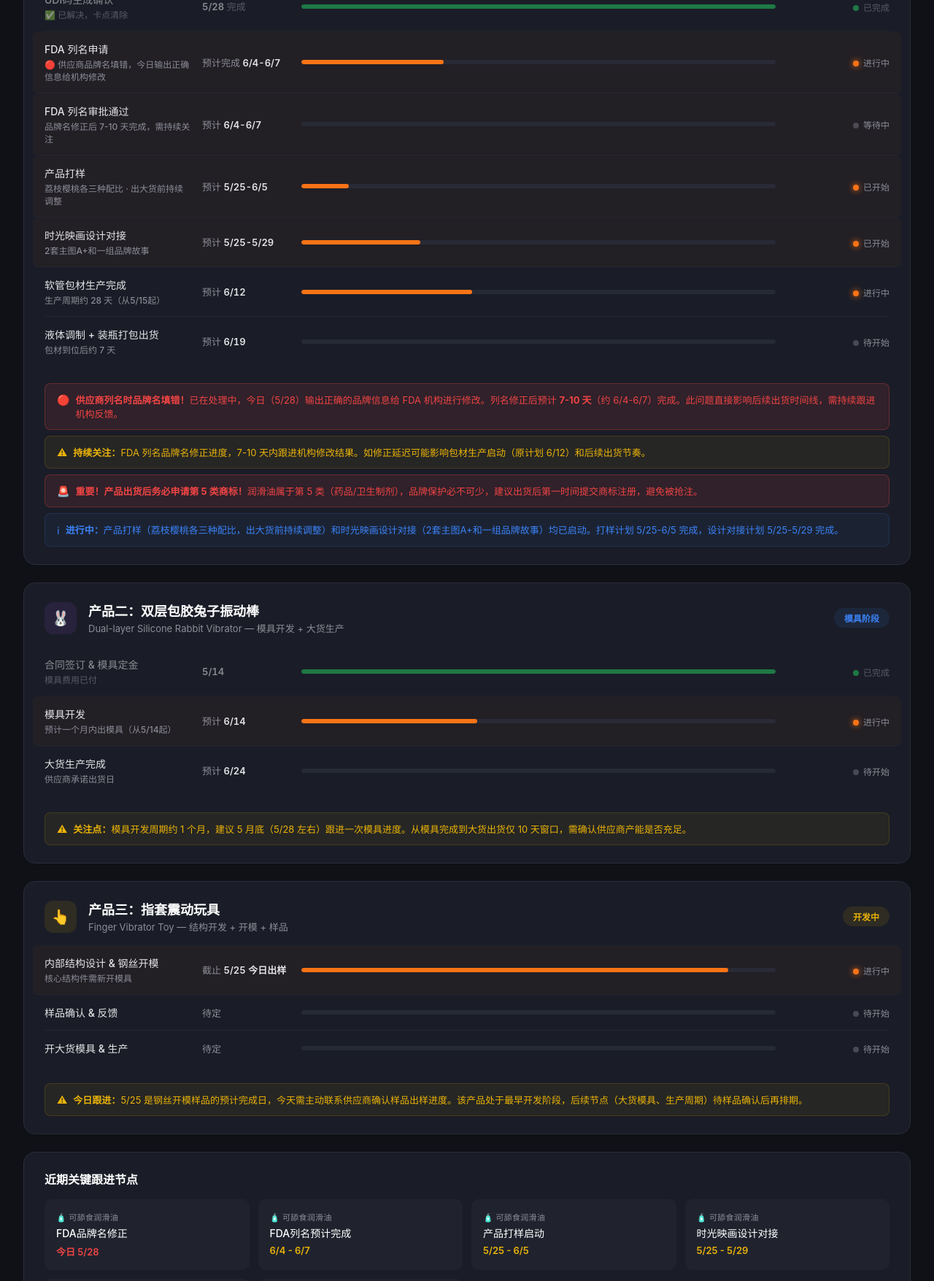
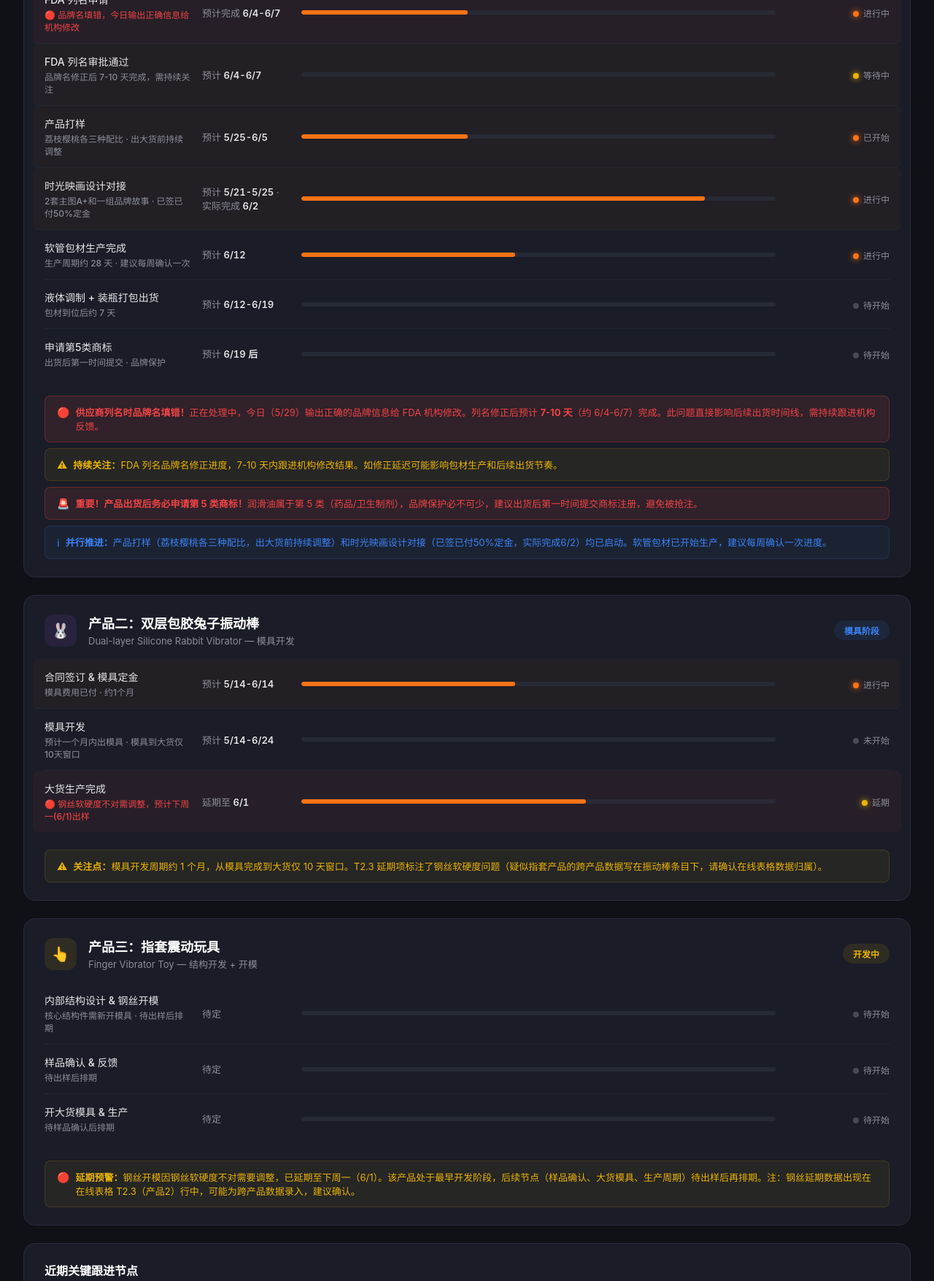
Before and after one commit to Jasonnnchen/product-progress, a plain HTML site: page product-progress.html in a window 1280 px wide. Shown: the part 500-2255 px from the top of the page at 73% size. Drawn offline with Linux system fonts and the light colour scheme.

Commit message:
自动同步: 在线表格全面重构 - 产品概览/详细进度列架构变更、多项任务状态更新

```diff
--- a/product-progress.html
+++ b/product-progress.html
@@ -203,7 +203,7 @@
   .key-dates h3 { font-size: 16px; font-weight: 600; color: #fff; margin-bottom: 16px; }
   .key-date-grid {
     display: grid;
-    grid-template-columns: repeat(4, 1fr);
+    grid-template-columns: repeat(3, 1fr);
     gap: 12px;
   }
   .key-date-item {
@@ -231,7 +231,7 @@
 
 <div class="header">
   <h1>如水科技 · 亚马逊产品开发进度表</h1>
-  <div class="date">更新时间：2026-05-28 11:14</div>
+  <div class="date">更新时间：2026-05-29 10:30</div>
 </div>
 
 <!-- 概览统计 -->
@@ -241,16 +241,16 @@
     <div class="value blue">3</div>
   </div>
   <div class="stat-card">
-    <div class="label">进行中</div>
-    <div class="value yellow">5</div>
+    <div class="label">活跃任务</div>
+    <div class="value yellow">7</div>
   </div>
   <div class="stat-card">
     <div class="label">近期关键节点</div>
-    <div class="value" style="color:var(--accent)">5</div>
+    <div class="value" style="color:var(--accent)">6</div>
   </div>
   <div class="stat-card">
     <div class="label">风险项</div>
-    <div class="value red">3</div>
+    <div class="value red">4</div>
   </div>
 </div>
 
@@ -261,7 +261,7 @@
       <div class="product-icon p1">🧴</div>
       <div>
         <div class="product-name">产品一：可舔食润滑油</div>
-        <div class="product-sub">Edible Lubricant — 包材生产 + FDA列名 + 液体调制</div>
+        <div class="product-sub">Edible Lubricant — 包材生产 + FDA列名</div>
       </div>
     </div>
     <div class="status-badge on-track">推进中</div>
@@ -279,45 +279,46 @@
       <div class="progress-bar-wrap"><div class="progress-bar done" style="width:100%"></div></div>
       <div class="milestone-status"><span class="dot done"></span><span>已完成</span></div>
     </div>
-    <div class="milestone-row completed">
-      <div class="milestone-label">UDI码生成确认<div class="sub">✅ 已解决，卡点清除</div></div>
-      <div class="milestone-date"><strong>5/28</strong> 完成</div>
-      <div class="progress-bar-wrap"><div class="progress-bar done" style="width:100%"></div></div>
-      <div class="milestone-status"><span class="dot done"></span><span>已完成</span></div>
-    </div>
-    <div class="milestone-row active">
-      <div class="milestone-label">FDA 列名申请<div class="sub">🔴 供应商品牌名填错，今日输出正确信息给机构修改</div></div>
+
+    <div class="milestone-row" style="background:rgba(239,68,68,0.06);margin:0 -16px;padding:14px 16px;border-radius:8px;">
+      <div class="milestone-label">FDA 列名申请<div class="sub" style="color:#ef4444;">🔴 品牌名填错，今日输出正确信息给机构修改</div></div>
       <div class="milestone-date">预计完成 <strong>6/4-6/7</strong></div>
-      <div class="progress-bar-wrap"><div class="progress-bar active" style="width:30%"></div></div>
+      <div class="progress-bar-wrap"><div class="progress-bar active" style="width:35%"></div></div>
       <div class="milestone-status"><span class="dot active"></span><span>进行中</span></div>
     </div>
     <div class="milestone-row active">
       <div class="milestone-label">FDA 列名审批通过<div class="sub">品牌名修正后 7-10 天完成，需持续关注</div></div>
       <div class="milestone-date">预计 <strong>6/4-6/7</strong></div>
       <div class="progress-bar-wrap"><div class="progress-bar pending" style="width:0%"></div></div>
-      <div class="milestone-status"><span class="dot pending"></span><span>等待中</span></div>
+      <div class="milestone-status"><span class="dot waiting"></span><span>等待中</span></div>
     </div>
     <div class="milestone-row active">
       <div class="milestone-label">产品打样<div class="sub">荔枝樱桃各三种配比 · 出大货前持续调整</div></div>
       <div class="milestone-date">预计 <strong>5/25-6/5</strong></div>
-      <div class="progress-bar-wrap"><div class="progress-bar active" style="width:10%"></div></div>
+      <div class="progress-bar-wrap"><div class="progress-bar active" style="width:35%"></div></div>
       <div class="milestone-status"><span class="dot active"></span><span>已开始</span></div>
     </div>
     <div class="milestone-row active">
-      <div class="milestone-label">时光映画设计对接<div class="sub">2套主图A+和一组品牌故事</div></div>
-      <div class="milestone-date">预计 <strong>5/25-5/29</strong></div>
-      <div class="progress-bar-wrap"><div class="progress-bar active" style="width:25%"></div></div>
-      <div class="milestone-status"><span class="dot active"></span><span>已开始</span></div>
+      <div class="milestone-label">时光映画设计对接<div class="sub">2套主图A+和一组品牌故事 · 已签已付50%定金</div></div>
+      <div class="milestone-date">预计 <strong>5/21-5/25</strong> · 实际完成 <strong>6/2</strong></div>
+      <div class="progress-bar-wrap"><div class="progress-bar active" style="width:85%"></div></div>
+      <div class="milestone-status"><span class="dot active"></span><span>进行中</span></div>
     </div>
     <div class="milestone-row">
-      <div class="milestone-label">软管包材生产完成<div class="sub">生产周期约 28 天（从5/15起）</div></div>
+      <div class="milestone-label">软管包材生产完成<div class="sub">生产周期约 28 天 · 建议每周确认一次</div></div>
       <div class="milestone-date">预计 <strong>6/12</strong></div>
-      <div class="progress-bar-wrap"><div class="progress-bar active" style="width:36%"></div></div>
+      <div class="progress-bar-wrap"><div class="progress-bar active" style="width:45%"></div></div>
       <div class="milestone-status"><span class="dot active"></span><span>进行中</span></div>
     </div>
     <div class="milestone-row">
       <div class="milestone-label">液体调制 + 装瓶打包出货<div class="sub">包材到位后约 7 天</div></div>
-      <div class="milestone-date">预计 <strong>6/19</strong></div>
+      <div class="milestone-date">预计 <strong>6/12-6/19</strong></div>
+      <div class="progress-bar-wrap"><div class="progress-bar pending" style="width:0%"></div></div>
+      <div class="milestone-status"><span class="dot pending"></span><span>待开始</span></div>
+    </div>
+    <div class="milestone-row">
+      <div class="milestone-label">申请第5类商标<div class="sub">出货后第一时间提交 · 品牌保护</div></div>
+      <div class="milestone-date">预计 <strong>6/19 后</strong></div>
       <div class="progress-bar-wrap"><div class="progress-bar pending" style="width:0%"></div></div>
       <div class="milestone-status"><span class="dot pending"></span><span>待开始</span></div>
     </div>
@@ -325,11 +326,11 @@
   <div class="notes-section">
     <div class="note" style="background:rgba(239,68,68,0.1);border-color:rgba(239,68,68,0.3);color:var(--red);">
       <span class="icon">🔴</span>
-      <span><strong>供应商列名时品牌名填错！</strong>已在处理中，今日（5/28）输出正确的品牌信息给 FDA 机构进行修改。列名修正后预计 <strong>7-10 天</strong>（约 6/4-6/7）完成。此问题直接影响后续出货时间线，需持续跟进机构反馈。</span>
+      <span><strong>供应商列名时品牌名填错！</strong>正在处理中，今日（5/29）输出正确的品牌信息给 FDA 机构修改。列名修正后预计 <strong>7-10 天</strong>（约 6/4-6/7）完成。此问题直接影响后续出货时间线，需持续跟进机构反馈。</span>
     </div>
     <div class="note">
       <span class="icon">⚠</span>
-      <span><strong>持续关注：</strong>FDA 列名品牌名修正进度，7-10 天内跟进机构修改结果。如修正延迟可能影响包材生产启动（原计划 6/12）和后续出货节奏。</span>
+      <span><strong>持续关注：</strong>FDA 列名品牌名修正进度，7-10 天内跟进机构修改结果。如修正延迟可能影响包材生产和后续出货节奏。</span>
     </div>
     <div class="note" style="background:rgba(239,68,68,0.1);border-color:rgba(239,68,68,0.3);color:var(--red);">
       <span class="icon">🚨</span>
@@ -337,7 +338,7 @@
     </div>
     <div class="note blue">
       <span class="icon">ℹ</span>
-      <span><strong>进行中：</strong>产品打样（荔枝樱桃各三种配比，出大货前持续调整）和时光映画设计对接（2套主图A+和一组品牌故事）均已启动。打样计划 5/25-6/5 完成，设计对接计划 5/25-5/29 完成。</span>
+      <span><strong>并行推进：</strong>产品打样（荔枝樱桃各三种配比，出大货前持续调整）和时光映画设计对接（已签已付50%定金，实际完成6/2）均已启动。软管包材已开始生产，建议每周确认一次进度。</span>
     </div>
   </div>
 </div>
@@ -349,35 +350,35 @@
       <div class="product-icon p2">🐰</div>
       <div>
         <div class="product-name">产品二：双层包胶兔子振动棒</div>
-        <div class="product-sub">Dual-layer Silicone Rabbit Vibrator — 模具开发 + 大货生产</div>
+        <div class="product-sub">Dual-layer Silicone Rabbit Vibrator — 模具开发</div>
       </div>
     </div>
     <div class="status-badge in-progress">模具阶段</div>
   </div>
   <div class="progress-section">
-    <div class="milestone-row completed">
-      <div class="milestone-label">合同签订 &amp; 模具定金<div class="sub">模具费用已付</div></div>
-      <div class="milestone-date"><strong>5/14</strong></div>
-      <div class="progress-bar-wrap"><div class="progress-bar done" style="width:100%"></div></div>
-      <div class="milestone-status"><span class="dot done"></span><span>已完成</span></div>
-    </div>
     <div class="milestone-row active">
-      <div class="milestone-label">模具开发<div class="sub">预计一个月内出模具（从5/14起）</div></div>
-      <div class="milestone-date">预计 <strong>6/14</strong></div>
-      <div class="progress-bar-wrap"><div class="progress-bar active" style="width:37%"></div></div>
+      <div class="milestone-label">合同签订 &amp; 模具定金<div class="sub">模具费用已付 · 约1个月</div></div>
+      <div class="milestone-date">预计 <strong>5/14-6/14</strong></div>
+      <div class="progress-bar-wrap"><div class="progress-bar active" style="width:45%"></div></div>
       <div class="milestone-status"><span class="dot active"></span><span>进行中</span></div>
     </div>
     <div class="milestone-row">
-      <div class="milestone-label">大货生产完成<div class="sub">供应商承诺出货日</div></div>
-      <div class="milestone-date">预计 <strong>6/24</strong></div>
+      <div class="milestone-label">模具开发<div class="sub">预计一个月内出模具 · 模具到大货仅10天窗口</div></div>
+      <div class="milestone-date">预计 <strong>5/14-6/24</strong></div>
       <div class="progress-bar-wrap"><div class="progress-bar pending" style="width:0%"></div></div>
-      <div class="milestone-status"><span class="dot pending"></span><span>待开始</span></div>
+      <div class="milestone-status"><span class="dot pending"></span><span>未开始</span></div>
+    </div>
+    <div class="milestone-row" style="background:rgba(239,68,68,0.06);margin:0 -16px;padding:14px 16px;border-radius:8px;">
+      <div class="milestone-label">大货生产完成<div class="sub" style="color:#ef4444;">🔴 钢丝软硬度不对需调整，预计下周一(6/1)出样</div></div>
+      <div class="milestone-date">延期至 <strong>6/1</strong></div>
+      <div class="progress-bar-wrap"><div class="progress-bar active" style="width:60%"></div></div>
+      <div class="milestone-status"><span class="dot waiting"></span><span>延期</span></div>
     </div>
   </div>
   <div class="notes-section">
     <div class="note">
       <span class="icon">⚠</span>
-      <span><strong>关注点：</strong>模具开发周期约 1 个月，建议 5 月底（5/28 左右）跟进一次模具进度。从模具完成到大货出货仅 10 天窗口，需确认供应商产能是否充足。</span>
+      <span><strong>关注点：</strong>模具开发周期约 1 个月，从模具完成到大货仅 10 天窗口。T2.3 延期项标注了钢丝软硬度问题（疑似指套产品的跨产品数据写在振动棒条目下，请确认在线表格数据归属）。</span>
     </div>
   </div>
 </div>
@@ -389,26 +390,26 @@
       <div class="product-icon p3">👆</div>
       <div>
         <div class="product-name">产品三：指套震动玩具</div>
-        <div class="product-sub">Finger Vibrator Toy — 结构开发 + 开模 + 样品</div>
+        <div class="product-sub">Finger Vibrator Toy — 结构开发 + 开模</div>
       </div>
     </div>
     <div class="status-badge waiting">开发中</div>
   </div>
   <div class="progress-section">
-    <div class="milestone-row active">
-      <div class="milestone-label">内部结构设计 &amp; 钢丝开模<div class="sub">核心结构件需新开模具</div></div>
-      <div class="milestone-date">截止 <strong>5/25 今日出样</strong></div>
-      <div class="progress-bar-wrap"><div class="progress-bar active" style="width:90%"></div></div>
-      <div class="milestone-status"><span class="dot active"></span><span>进行中</span></div>
-    </div>
     <div class="milestone-row">
-      <div class="milestone-label">样品确认 &amp; 反馈</div>
+      <div class="milestone-label">内部结构设计 &amp; 钢丝开模<div class="sub">核心结构件需新开模具 · 待出样后排期</div></div>
       <div class="milestone-date">待定</div>
       <div class="progress-bar-wrap"><div class="progress-bar pending" style="width:0%"></div></div>
       <div class="milestone-status"><span class="dot pending"></span><span>待开始</span></div>
     </div>
     <div class="milestone-row">
-      <div class="milestone-label">开大货模具 &amp; 生产</div>
+      <div class="milestone-label">样品确认 &amp; 反馈<div class="sub">待出样后排期</div></div>
+      <div class="milestone-date">待定</div>
+      <div class="progress-bar-wrap"><div class="progress-bar pending" style="width:0%"></div></div>
+      <div class="milestone-status"><span class="dot pending"></span><span>待开始</span></div>
+    </div>
+    <div class="milestone-row">
+      <div class="milestone-label">开大货模具 &amp; 生产<div class="sub">待样品确认后排期</div></div>
       <div class="milestone-date">待定</div>
       <div class="progress-bar-wrap"><div class="progress-bar pending" style="width:0%"></div></div>
       <div class="milestone-status"><span class="dot pending"></span><span>待开始</span></div>
@@ -416,8 +417,8 @@
   </div>
   <div class="notes-section">
     <div class="note">
-      <span class="icon">⚠</span>
-      <span><strong>今日跟进：</strong>5/25 是钢丝开模样品的预计完成日，今天需主动联系供应商确认样品出样进度。该产品处于最早开发阶段，后续节点（大货模具、生产周期）待样品确认后再排期。</span>
+      <span class="icon">🔴</span>
+      <span><strong>延期预警：</strong>钢丝开模因钢丝软硬度不对需要调整，已延期至下周一（6/1）。该产品处于最早开发阶段，后续节点（样品确认、大货模具、生产周期）待出样后再排期。注：钢丝延期数据出现在在线表格 T2.3（产品2）行中，可能为跨产品数据录入，建议确认。</span>
     </div>
   </div>
 </div>
@@ -429,7 +430,7 @@
     <div class="key-date-item">
       <div class="product">🧴 可舔食润滑油</div>
       <div class="event">FDA品牌名修正</div>
-      <div class="date-val urgent">今日 5/28</div>
+      <div class="date-val urgent">处理中</div>
     </div>
     <div class="key-date-item">
       <div class="product">🧴 可舔食润滑油</div>
@@ -438,30 +439,30 @@
     </div>
     <div class="key-date-item">
       <div class="product">🧴 可舔食润滑油</div>
-      <div class="event">产品打样启动</div>
+      <div class="event">产品打样</div>
       <div class="date-val soon">5/25 - 6/5</div>
     </div>
     <div class="key-date-item">
       <div class="product">🧴 可舔食润滑油</div>
       <div class="event">时光映画设计对接</div>
-      <div class="date-val soon">5/25 - 5/29</div>
+      <div class="date-val done">实际完成 6/2</div>
     </div>
     <div class="key-date-item">
       <div class="product">👆 指套震动玩具</div>
       <div class="event">钢丝开模样品确认</div>
-      <div class="date-val urgent">5/25 已过，需确认</div>
+      <div class="date-val soon">延期至 6/1</div>
     </div>
     <div class="key-date-item">
       <div class="product">🐰 兔子振动棒</div>
-      <div class="event">模具进度跟进</div>
-      <div class="date-val normal">今日 5/28</div>
+      <div class="event">模具开发进度跟进</div>
+      <div class="date-val normal">持续关注</div>
     </div>
   </div>
 </div>
 
 <br>
 <div style="text-align:center;color:var(--text-muted);font-size:12px;padding:16px 0;">
-  本表由 Jeff 自动同步生成 · 数据来源：腾讯文档在线表格 · 上次同步：2026-05-28 11:14
+  本表由 Jeff 自动同步生成 · 数据来源：腾讯文档在线表格 · 上次同步：2026-05-29 10:30
 </div>
 
 </body>
```
Also changed, not shown: index.html (+61 -60 lines), .workbuddy/sync/snapshot.json.
